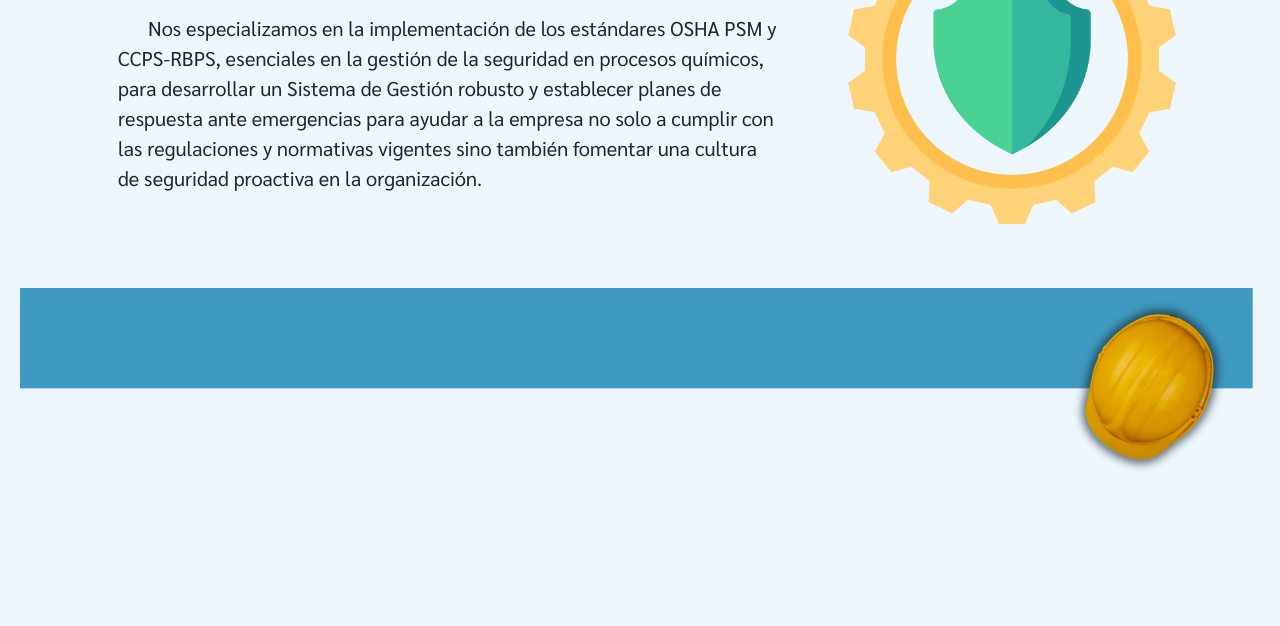
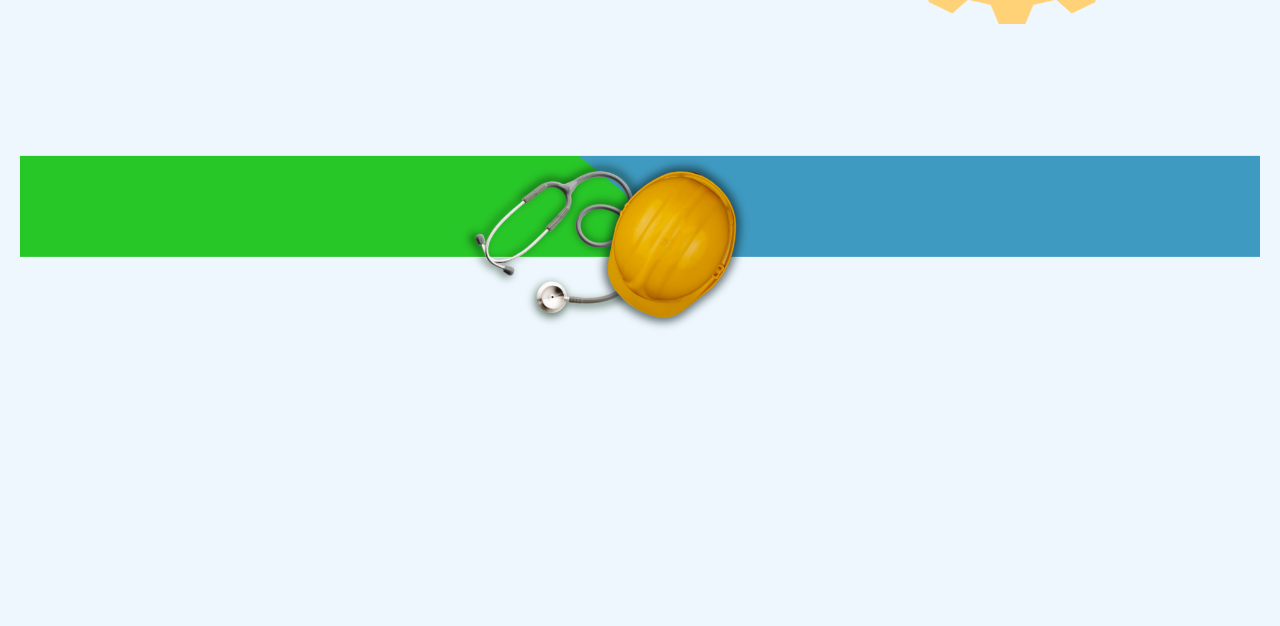
Before and after one commit to victoria-v-torres/sohica-web, a website: page pages/servicios.html in a window 1280 px wide. Shown: the part 5293-5919 px from the top of the page. Drawn offline with nearby package versions, Linux system fonts and the light colour scheme.

Commit message:
Correcciones a contenedores de servicios en su respectiva página

```diff
--- a/scss/base/_queries.scss
+++ b/scss/base/_queries.scss
@@ -60,7 +60,7 @@
     }
 }
 
-@media screen and (max-width: 990px) {
+@media screen and (max-width: 1000px) {
     /*?----------PÁGINA SERVICIOS ----------*/
     .contenedor-servicios .servicio-contenedor {
         height: auto;
@@ -82,6 +82,10 @@
                     border-bottom: 4px solid #28c728;
                 }
             }
+        }
+
+        &:last-child {
+            background-image: none;
         }
     }
 }
--- a/scss/components/_servicios.scss
+++ b/scss/components/_servicios.scss
@@ -8,7 +8,7 @@
 
 .contenedor-servicios {
     .servicio-contenedor {
-        height: 125vh;
+        height: 120vh;
         margin: 20px 20px 20px 20px;
         background-image: url("../img/encabezado-servicio-procesos.png");
         background-size: contain;
@@ -45,6 +45,7 @@
         }
 
         &:last-child {
+            background-image: url("../img/encabezado-servicios-salud-procesos.png");
             margin-bottom: 100px;
         }
     }
```
Also changed, not shown: css/estilos.css, img/encabezado-servicios-salud-procesos.png (added), 1 other file.
